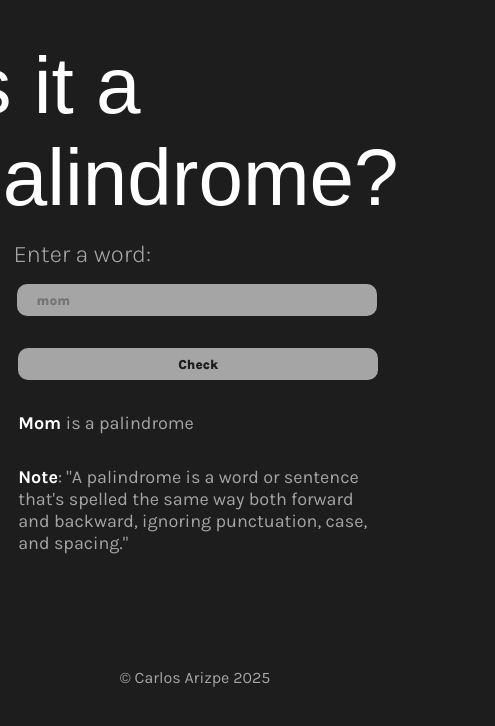
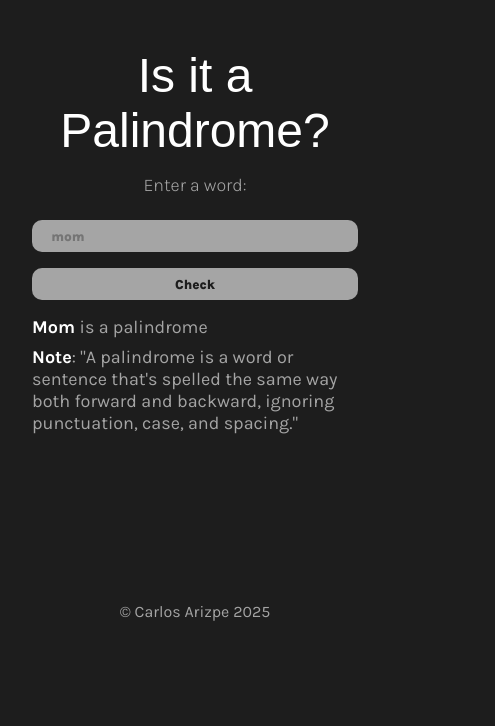
Before and after one commit to sweetArizCider/isPalindrome-, a website built with Vite: page index.html in a window 390 px wide. Shown: the whole page, 495 px wide, since content can reach past the window. Built offline with nearby package versions, Linux system fonts and the light colour scheme; a web font is replaced by a local one.

Commit message:
Phone Version

```diff
--- a/src/styles.css
+++ b/src/styles.css
@@ -97,3 +97,55 @@ button{
   font-weight: bold;
   color: white;
 }
+
+
+@media (max-width: 600px) {
+  body {
+    padding: 1rem;
+  }
+
+  header {
+    width: 100%;
+    min-width: unset;
+    max-width: unset;
+    text-align: center;
+    margin-top: 1rem;
+  }
+
+  header h1 {
+    font-size: 48px;
+    padding-left: 0;
+  }
+
+  header p {
+    font-size: 18px;
+    padding-left: 0;
+  }
+
+  article {
+    width: 100%;
+    min-width: unset;
+    max-width: unset;
+    min-height: unset;
+    height: auto;
+    padding: 1rem;
+  }
+
+  input, button {
+    width: 100%;
+    margin: 0.5rem 0;
+  }
+
+  #button-footer p {
+    width: 100%;
+    margin: 0.5rem 0;
+  }
+
+  button {
+    margin: 0.5rem 0;
+  }
+
+  #body-footer{
+    margin-top: 9rem;
+  }
+}
```
